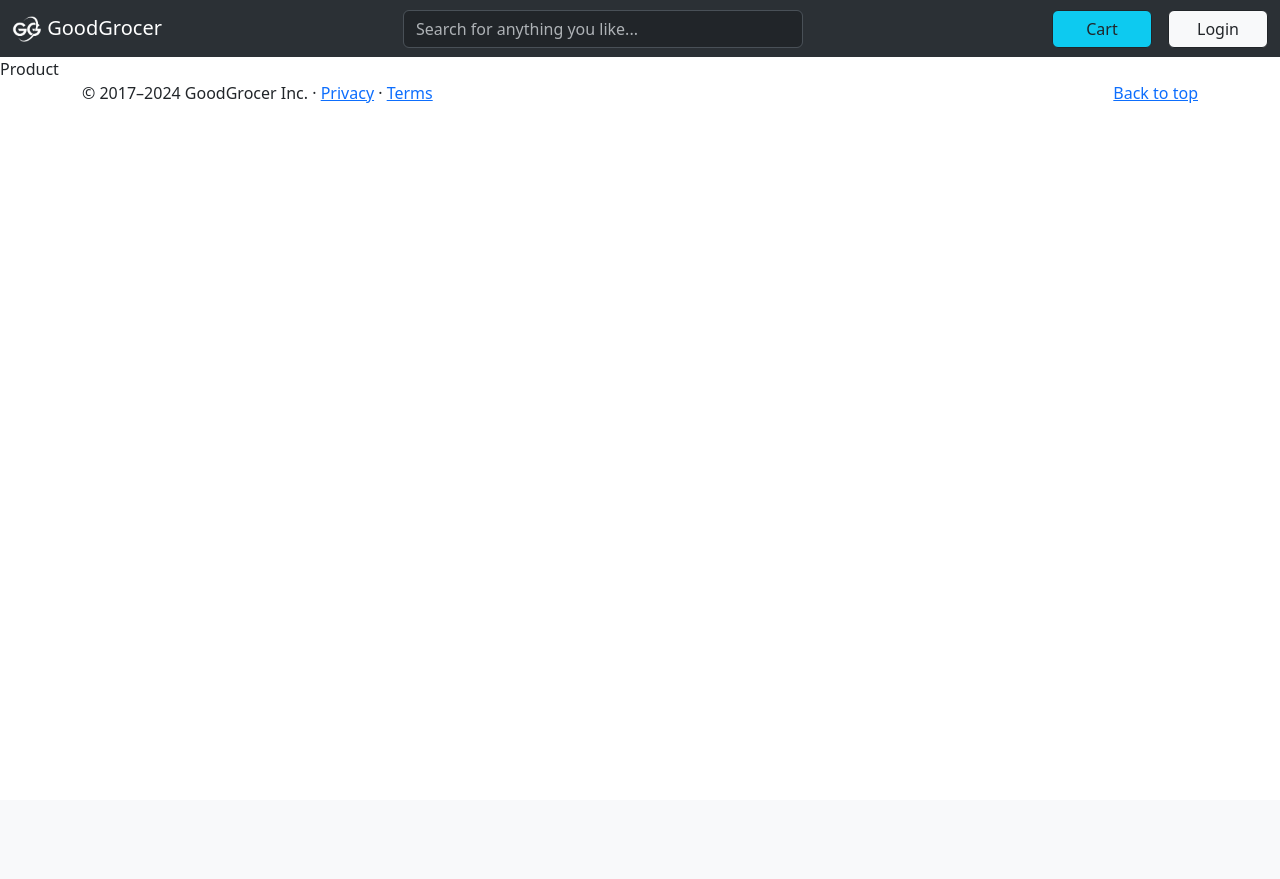
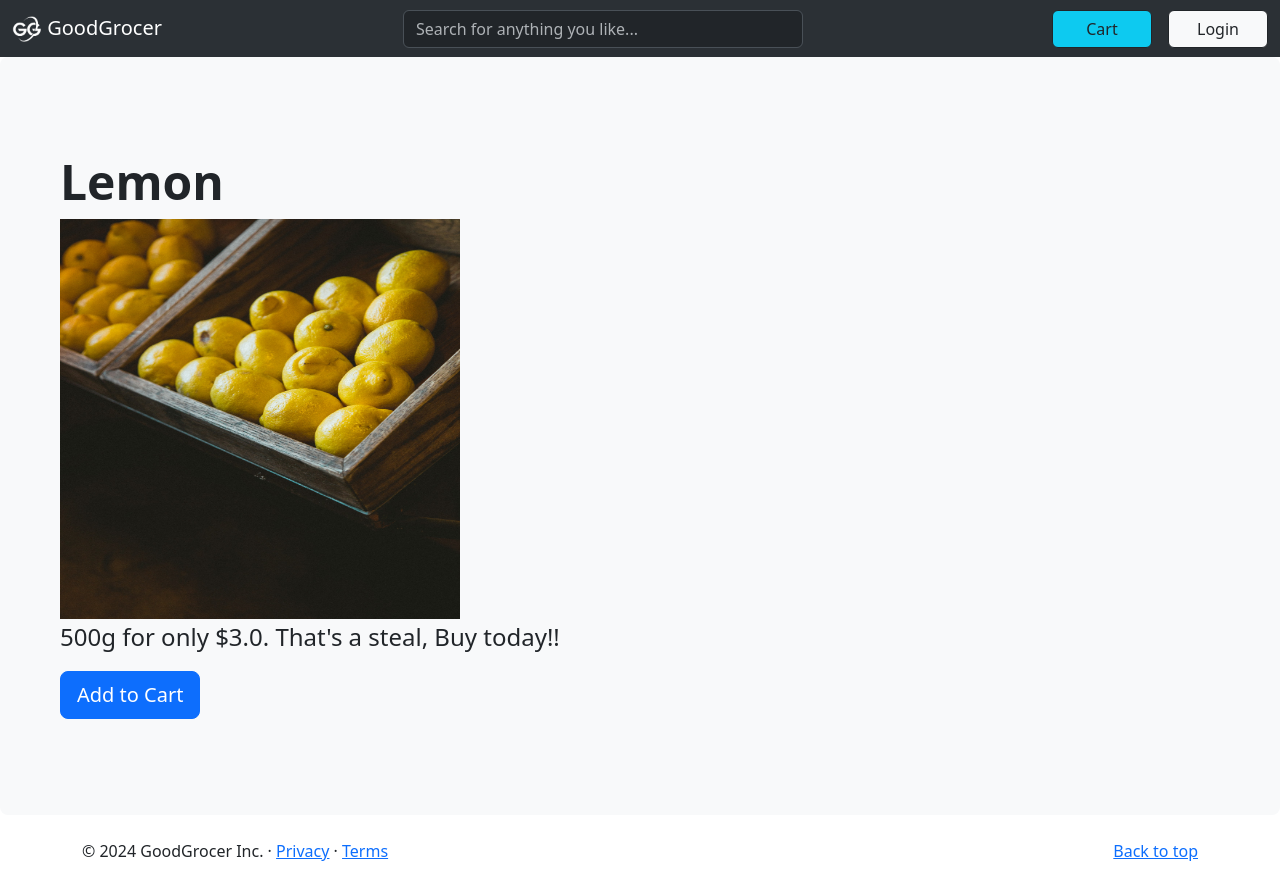
Before and after one commit to Mr-AbhiJoshi/GoodGrocer, a Django app: page /product/2 in a window 1280 px wide. Before the commit the page ends 103 px from the top, so only its background shows below. Run offline with Django 5.2, Linux system fonts and the light colour scheme; data comes from the database, SQL or seed files in the repository.

Commit message:
Created Product page and minor changes in Shop page

```diff
--- a/home/views.py
+++ b/home/views.py
@@ -80,7 +80,8 @@ def shopPage(request):
     return render(request, 'shop.html', context)
 
 def productDisplay(request, pk):
-    context = {}
+    givenProduct = productItem.objects.get(id=pk)
+    context = {'product':givenProduct}
     return render(request, 'product_display.html', context)
 
 @login_required(login_url='login')
--- a/templates/main.html
+++ b/templates/main.html
@@ -14,9 +14,9 @@
     {% block body %}
 
     {% endblock body %}
-    <footer class="container">
+    <footer class="container footer-fixed-bottom">
       <p class="float-end"><a href="#">Back to top</a></p>
-      <p>&copy; 2017–2024 GoodGrocer Inc. &middot; <a href="#">Privacy</a> &middot; <a href="#">Terms</a></p>
+      <p>&copy; 2024 GoodGrocer Inc. &middot; <a href="#">Privacy</a> &middot; <a href="#">Terms</a></p>
     </footer>
 
     <script src="https://cdn.jsdelivr.net/npm/@popperjs/core@2.11.8/dist/umd/popper.min.js" integrity="sha384-I7E8VVD/ismYTF4hNIPjVp/Zjvgyol6VFvRkX/vR+Vc4jQkC+hVqc2pM8ODewa9r" crossorigin="anonymous"></script>
--- a/templates/product_display.html
+++ b/templates/product_display.html
@@ -6,5 +6,16 @@
 {% endblock title %}
 
 {% block body %}
-Product
+
+<div class="p-5 mb-4 bg-body-tertiary rounded-3">
+    <div class="container-fluid py-5">
+      <h1 class="display-5 fw-bold">{{product.name}}</h1>
+      {% with image_path='images/product/'|add:product.imageTag|add:'.jpg' %}
+      <img src="{% static image_path %}" alt="Thumbnail" width="400" height="400">
+      {% endwith %}
+      <p class="col-md-8 fs-4">{{product.quantity}} for only ${{product.price}}. That's a steal, Buy today!!
+      </p>
+      <button class="btn btn-primary btn-lg" type="button">Add to Cart</button>
+    </div>
+  </div>
 {% endblock body %}
```
Also changed, not shown: templates/product_list.html (+5 -3 lines).
